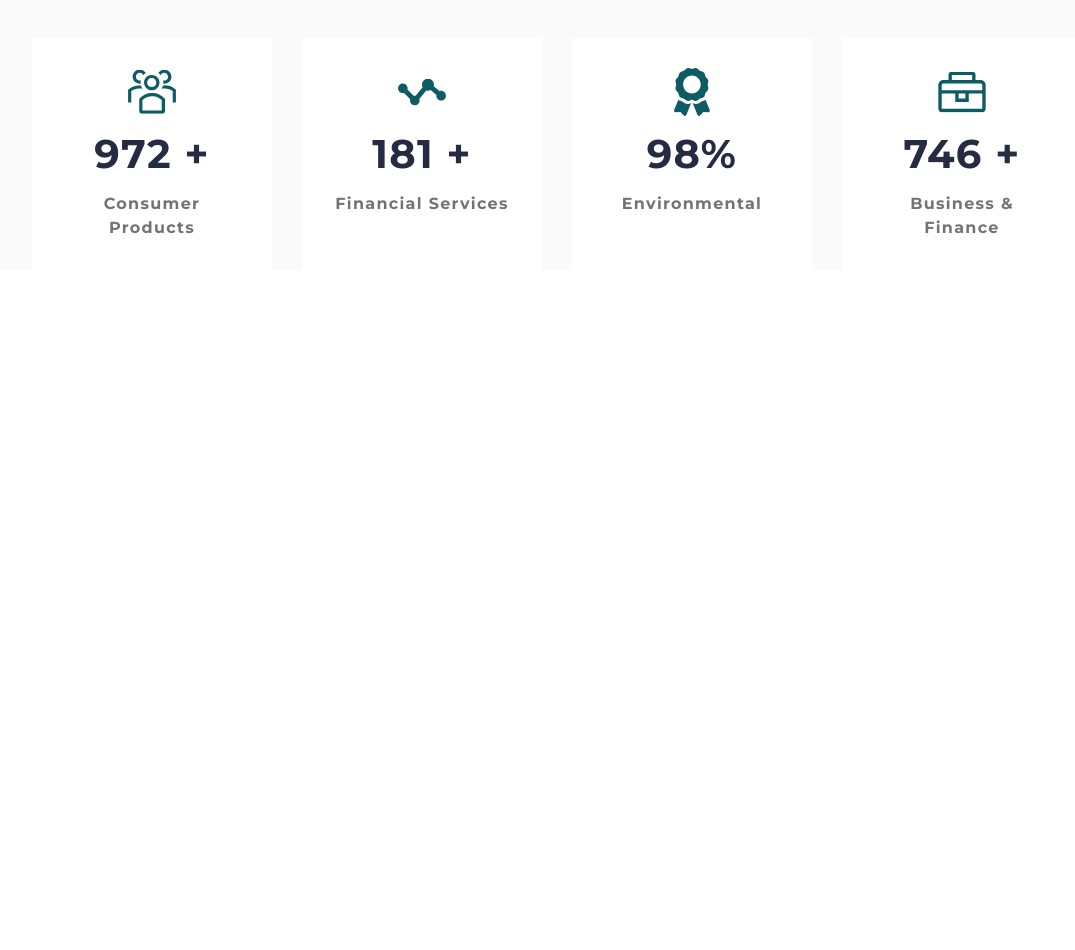
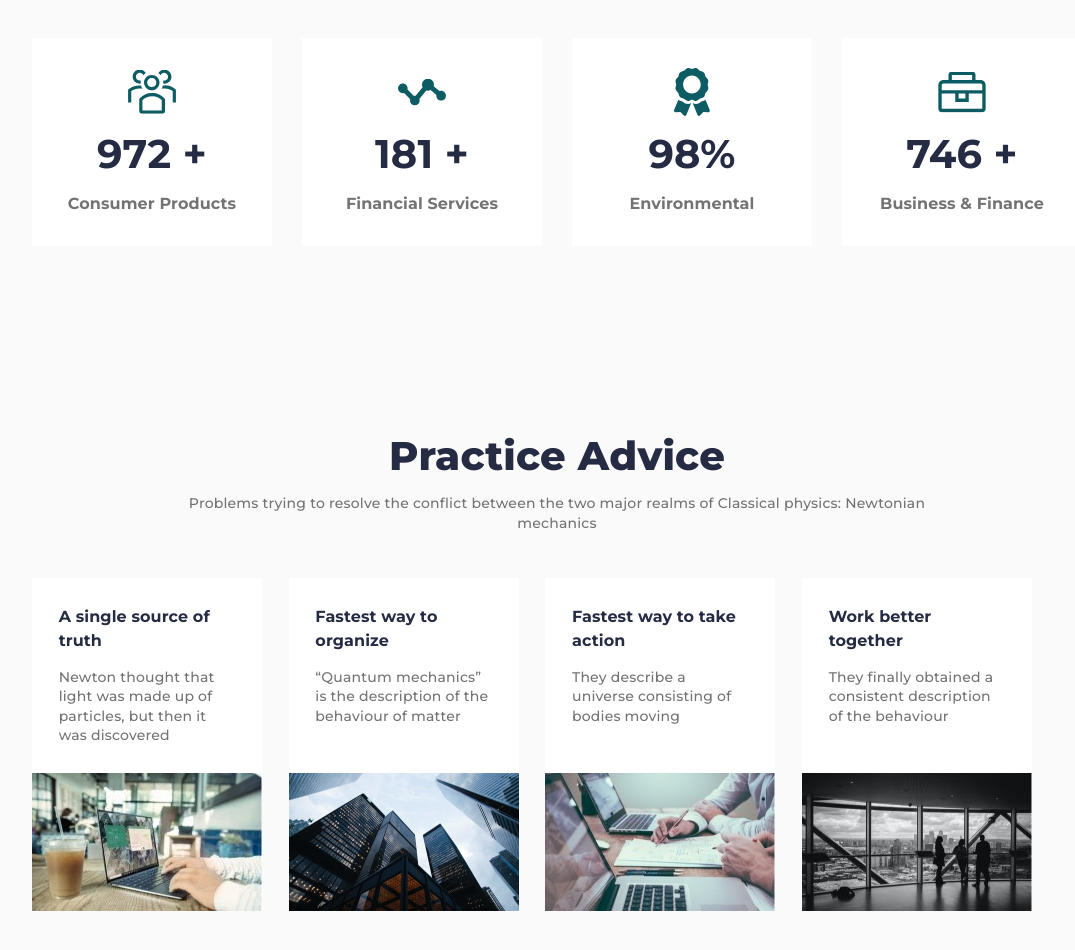
Before and after one commit to and-yevchenko/Relvise, a website built with Vite: page index.html in a window 1280 px wide. Shown: the part 1040-1990 px from the top of the page, without its empty margins (83-1158 px from the left). Before the commit the page ends 1310 px from the top, so only its background shows below. Built offline with nearby package versions, Linux system fonts and the light colour scheme.

Commit message:
Add section practice

```diff
--- a/index.html
+++ b/index.html
@@ -94,6 +94,45 @@
               </div>
           </div>
         </section>
+        <!-- /***SECTION PRACTICE***/ -->
+        <section class="practice">
+            <div class="practice__container">
+                <div class="practice__textbox textbox">
+                    <h2 class="textbox__title">Practice Advice</h2>
+                    <p class="textbox__text">Problems trying to resolve the conflict between the two major realms of Classical physics: Newtonian mechanics</p>
+                </div>
+                <div class="practice__columns">
+                    <div class="column-item">
+                        <div class="column-item__textsection">
+                            <h3 class="column-item__title">A single source of truth</h3>
+                            <p class="column-item__text">Newton thought that light was made up of particles, but then it was discovered</p>
+                        </div>
+                        <img src="./public/image/practice/image-1.jpg" alt="laptop" class="column-item__image">
+                    </div>
+                    <div class="column-item">
+                        <div class="column-item__textsection">
+                            <h3 class="column-item__title">Fastest way to organize</h3>
+                            <p class="column-item__text">“Quantum mechanics” is the description of the behaviour of matter</p>
+                        </div>
+                        <img src="./public/image/practice/image-2.jpg" alt="towers" class="column-item__image">
+                    </div>
+                    <div class="column-item">
+                        <div class="column-item__textsection">
+                            <h3 class="column-item__title">Fastest way to take action</h3>
+                            <p class="column-item__text">They describe a universe consisting of bodies moving</p>
+                        </div>
+                        <img src="./public/image/practice/image-3.jpg" alt="work" class="column-item__image">
+                    </div>
+                    <div class="column-item">
+                        <div class="column-item__textsection">
+                            <h3 class="column-item__title">Work better together</h3>
+                            <p class="column-item__text">They finally obtained a consistent description of the behaviour</p>
+                        </div>
+                        <img src="./public/image/practice/image-4.jpg" alt="windows" class="column-item__image">
+                    </div>
+                </div>
+            </div>
+        </section>
       </main>
     </div>
     <script type="module" src="/main.js"></script>
--- a/src/style/App.scss
+++ b/src/style/App.scss
@@ -33,4 +33,5 @@ $maxWidthContainer: 1050px;
 @import './layout/header.scss';
 @import './sections/solution.scss';
 @import './sections/design.scss';
+@import './sections/practice.scss';
 // @import './layout/footer.scss';
--- a/src/style/sections/design.scss
+++ b/src/style/sections/design.scss
@@ -39,12 +39,12 @@
         }
     }
     &__value {
-        @include mixins.fontParams(clm-rem(1.75, 1024, 2.5), colors.$text-title, 700, 1.4, 0.2);
+        @include mixins.fontParams(clm-rem(1.75, 1024, 2.5), colors.$text-title, 700, 1.4, 0.2px);
         &:not(:last-child) {
             margin-bottom: 0.625rem;
         }
     }
     &__chapter {
-        @include mixins.fontParams(clm-rem(0.75, 1024, 1), colors.$text-default, 700, 1.5, 0.1);
+        @include mixins.fontParams(clm-rem(0.75, 1024, 1), colors.$text-default, 700, 1.5, 0.1px);
     }
 }
--- /dev/null
+++ b/src/style/sections/practice.scss
@@ -0,0 +1,48 @@
+.practice {
+    &__container {
+        padding: clm-rem(7, 1440, 12.8) 15px 5rem 15px;
+    }
+    &__textbox {
+        margin-bottom: 2.8rem;
+        text-align: center;
+        padding: 0 clm-rem(3, 1440, 10);
+        @media screen and (max-width:424px) {
+            padding: 0 1.5rem;
+        }
+    }
+    &__columns {
+        display: flex;
+        gap: clm-rem(1, 1440, 1.875);
+        @media screen and (max-width:700px) {
+            flex-wrap: wrap;
+        }
+    }
+}
+.column-item {
+    flex: 1;
+    background-color: colors.$background-white;
+    max-width: 230px;
+    display: flex;
+    flex-direction: column;
+    justify-content: space-between;
+    @media screen and (max-width:700px) {
+        flex: 1 50%;
+        margin: 0 auto;
+    }
+    &__textsection {
+        padding: clm-rem(1, 1440, 1.875);
+        height: 100%;
+    }
+    &__title {
+        @include mixins.fontParams(1rem, colors.$text-title, 700, 1.5, 0.1px);
+        &:not(:last-child) {
+            margin-bottom: 0.93rem;
+        }
+    }
+    &__text {
+        @include mixins.fontParams(0.875rem, colors.$text-default, 500, 1.4, 0.2px);
+    }
+    &__image {
+        width: 100%;
+    }
+}
```
